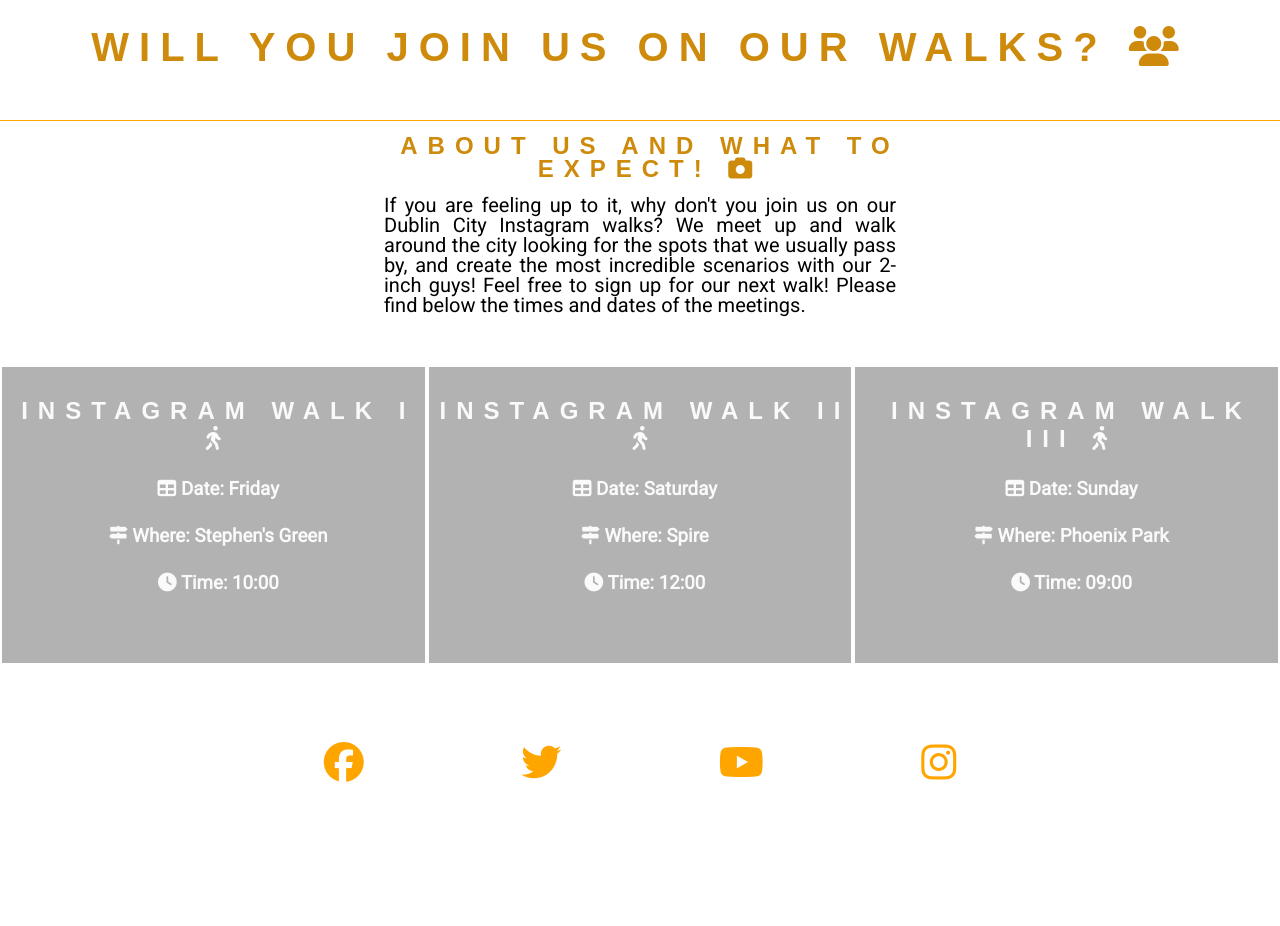
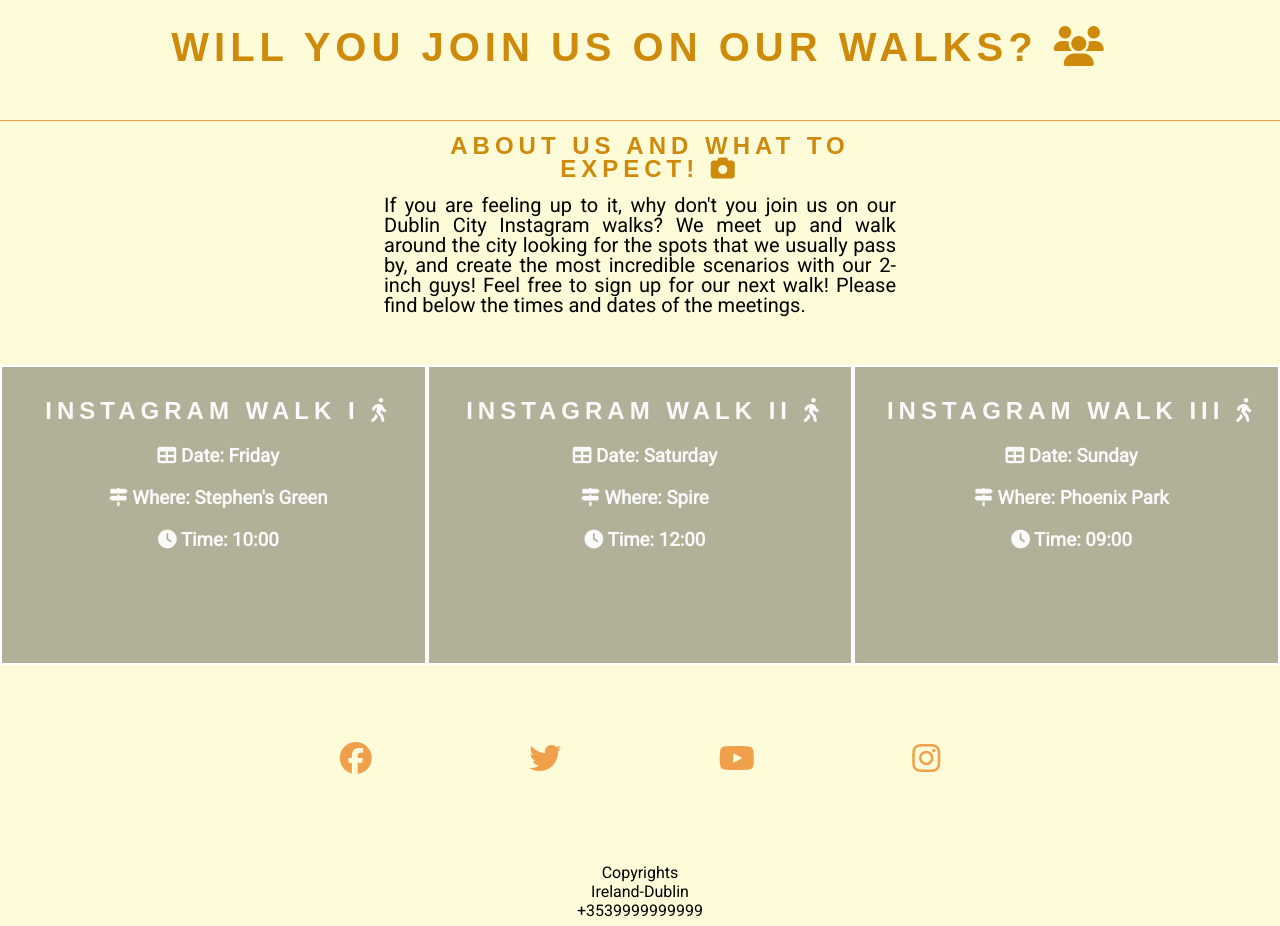
Before and after one commit to fabiocmad/portfolio_project_1-2_inch_footprint, a plain HTML site: page index.html in a window 1280 px wide. Shown: the part 700-1626 px from the top of the page. Before the commit the page ends 1559 px from the top, so only its background shows below. Drawn offline with Linux system fonts and the light colour scheme; a web font is replaced by a local one.

Commit message:
add copyright and contact information to footer

```diff
--- a/assets/css/style.css
+++ b/assets/css/style.css
@@ -10,6 +10,7 @@ body {
     font-family: Stick no bills, Roboto, sans-serif;
     font-weight: 300;
     color: black;
+    background-color: #fefbd9;
 }
 
 /* headings and logo */
@@ -17,7 +18,7 @@ body {
 h1, h2 {
     font-family: Stick no bills, sans-serif;
     text-transform: uppercase;
-    letter-spacing: 10px;
+    letter-spacing: 5px;
     color: rgb(206, 138, 11);
 }
 
@@ -50,7 +51,7 @@ h1, h2 {
 }
 
 #menu a:hover {
-    color: lightsalmon;
+    color: #f0a04b;
 }
 
 .active {
@@ -93,7 +94,7 @@ h1, h2 {
 }
 
 hr {
-    border-top: 1px solid orange;
+    border-top: 1px solid #f0a04b;
     width: 100%;
     margin: 5px 0;
 }
@@ -161,7 +162,7 @@ div > p {
 
 #times h3 {
     text-align: center;
-    margin: 25px;
+    margin: 20px;
 }
 
 /* footer */
@@ -179,7 +180,18 @@ footer {
 }
 
 .social-media i {
-    font-size: 250%;
+    font-size: 200%;
     margin: 1%;
     padding: 5%;
-    color:orange;
+    color: #f0a04b
+}
+
+/* copyrights and contact information */
+.rights {
+    height: 50px;
+    text-align: center;
+    margin: 0;
+    list-style-type: none;
+    padding: 1%;
+    margin-top: none;
+}
--- a/index.html
+++ b/index.html
@@ -81,6 +81,12 @@
                 <a href="https://www.instagram.com/2inchfootprint/?hl=en" target="_blank" rel="noopener" aria-label="visit our Instagram page (opens in a new tab)"><i class="fab fa-instagram"></i></i></a>
             </li>
         </ul>
+
+        <ul class="rights">
+            <li>Copyrights</li>
+            <li>Ireland-Dublin</li>
+            <li>+3539999999999</li>
+        </ul>
     </footer>
 
     <!-- font awesome script -->
```
